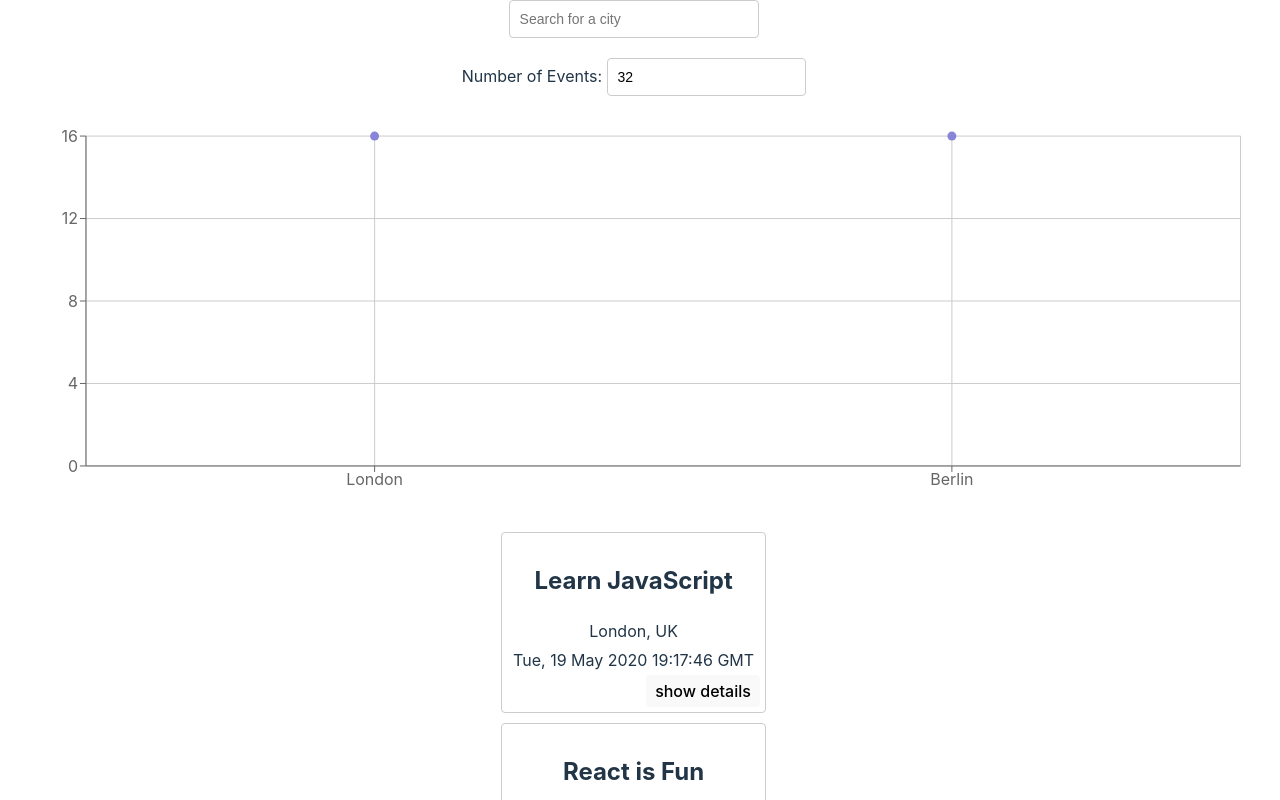
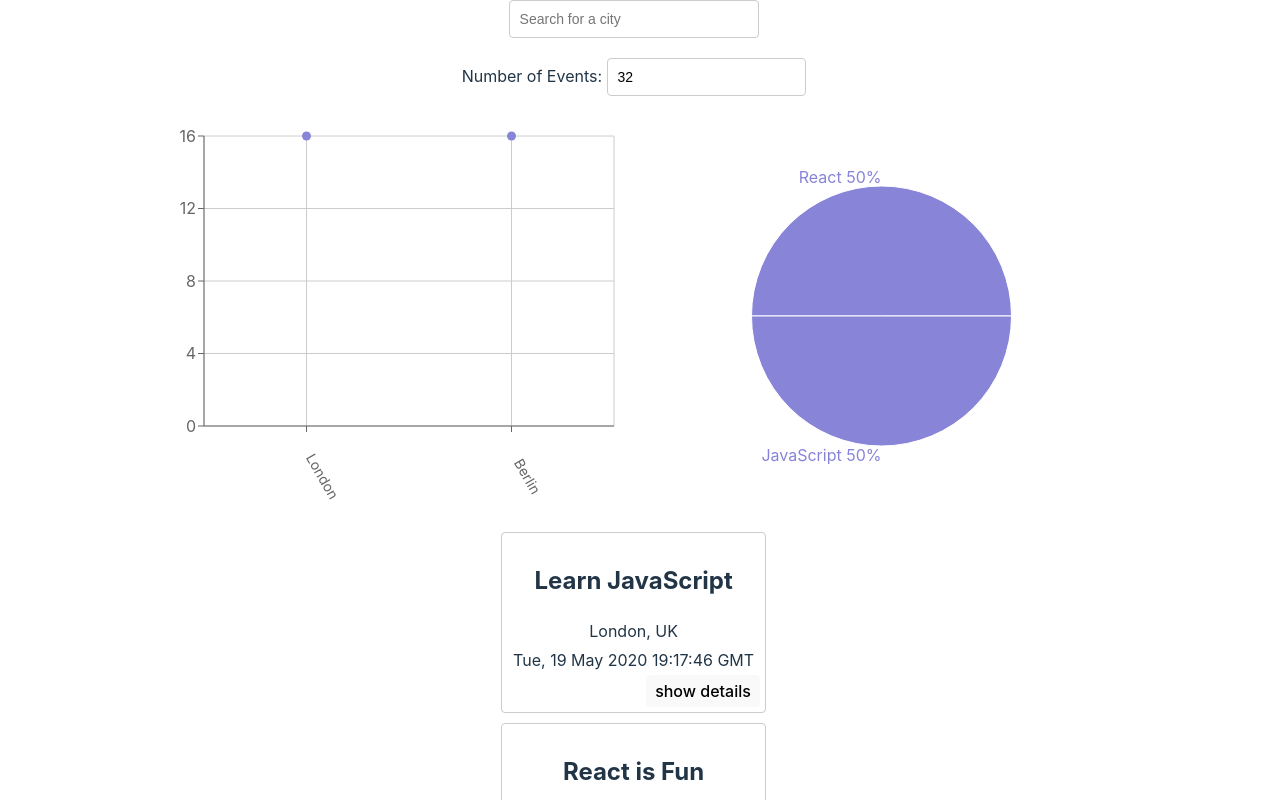
Before and after one commit to Egglol1/meet, a React (Vite) app: page / in a window 1280 px wide. Shown: the top 800 px of the page. Built offline with nearby package versions, Linux system fonts and the light colour scheme.

Commit message:
Added pie chart of event types

```diff
--- a/src/App.css
+++ b/src/App.css
@@ -98,7 +98,7 @@ input[type="number"] {
   z-index: 1000;
 }
 
-.chart {
-  position: sticky;
-  right: 20px;
+.charts-container {
+  display: grid;
+  grid-template-columns: 1fr 1fr;
 }
--- a/src/App.jsx
+++ b/src/App.jsx
@@ -3,6 +3,7 @@ import EventList from './components/EventList';
 import CitySearch from './components/CitySearch';
 import NumberOfEvents from './components/NumberOfEvents';
 import CityEventsChart from './components/CityEventsChart';
+import EventGenresChart from './components/EventGenresChart';
 import { extractLocations, getEvents } from './api';
 import { InfoAlert, ErrorAlert, WarningAlert } from './components/Alert';
 import './App.css';
@@ -52,7 +53,10 @@ const App = () => {
         setCurrentNOE={setCurrentNOE}
         setErrorAlert={setErrorAlert}
       />
-      <CityEventsChart allLocations={allLocations} events={events} />
+      <div className="charts-container">
+        <CityEventsChart allLocations={allLocations} events={events} />
+        <EventGenresChart events={events} />
+      </div>
       <EventList events={events} />
     </div>
   );
--- a/src/components/CityEventsChart.jsx
+++ b/src/components/CityEventsChart.jsx
@@ -1,3 +1,4 @@
+import React from 'react';
 import { useState, useEffect } from 'react';
 
 import {
@@ -22,24 +23,31 @@ const CityEventsChart = ({ allLocations, events }) => {
       const count = events.filter(
         (event) => event.location === location
       ).length;
-      const city = location.split(', ')[0];
+      const city = location.split(/, | - /)[0];
       return { count, city };
     });
     return data;
   };
 
   return (
-    <ResponsiveContainer classname="chart" width="99%" height={400}>
+    <ResponsiveContainer height={400} width={500}>
       <ScatterChart
         margin={{
           top: 20,
           right: 20,
-          bottom: 20,
-          left: 20,
+          bottom: 60,
+          left: 10,
         }}
       >
         <CartesianGrid />
-        <XAxis type="category" dataKey="city" name="City" />
+        <XAxis
+          type="category"
+          dataKey="city"
+          name="City"
+          angle={60}
+          interval={0}
+          tick={{ dx: 20, dy: 40, fontSize: 14 }}
+        />
         <YAxis
           type="number"
           dataKey="count"
--- /dev/null
+++ b/src/components/EventGenresChart.jsx
@@ -0,0 +1,66 @@
+import React, { PureComponent, useState, useEffect } from 'react';
+import { ResponsiveContainer, PieChart, Pie, Cell } from 'recharts';
+
+const EventGenresChart = ({ events }) => {
+  const [data, setData] = useState([]);
+  const genres = ['React', 'JavaScript', 'Node', 'jQuery', 'Angular'];
+
+  useEffect(() => {
+    setData(getData());
+  }, [`${events}`]);
+
+  const getData = () => {
+    const data = genres.map((genre) => {
+      const filteredEvents = events.filter((event) =>
+        event.summary.includes(genre)
+      );
+      return {
+        name: genre,
+        value: filteredEvents.length,
+      };
+    });
+    return data;
+  };
+
+  const renderCustomizedLabel = ({
+    cx,
+    cy,
+    midAngle,
+    outerRadius,
+    percent,
+    index,
+  }) => {
+    const RADIAN = Math.PI / 180;
+    const radius = outerRadius;
+    const x = cx + radius * Math.cos(-midAngle * RADIAN) * 1.07;
+    const y = cy + radius * Math.sin(-midAngle * RADIAN) * 1.07;
+    return percent ? (
+      <text
+        x={x}
+        y={y}
+        fill="#8884d8"
+        textAnchor={x > cx ? 'start' : 'end'}
+        dominantBaseline="central"
+      >
+        {`${genres[index]} ${(percent * 100).toFixed(0)}%`}
+      </text>
+    ) : null;
+  };
+
+  return (
+    <ResponsiveContainer width="99%" height={400}>
+      <PieChart>
+        <Pie
+          data={data}
+          dataKey="value"
+          fill="#8884d8"
+          labelLine={false}
+          label={renderCustomizedLabel}
+          outerRadius={130}
+        />
+      </PieChart>
+    </ResponsiveContainer>
+  );
+};
+
+export default EventGenresChart;
```
